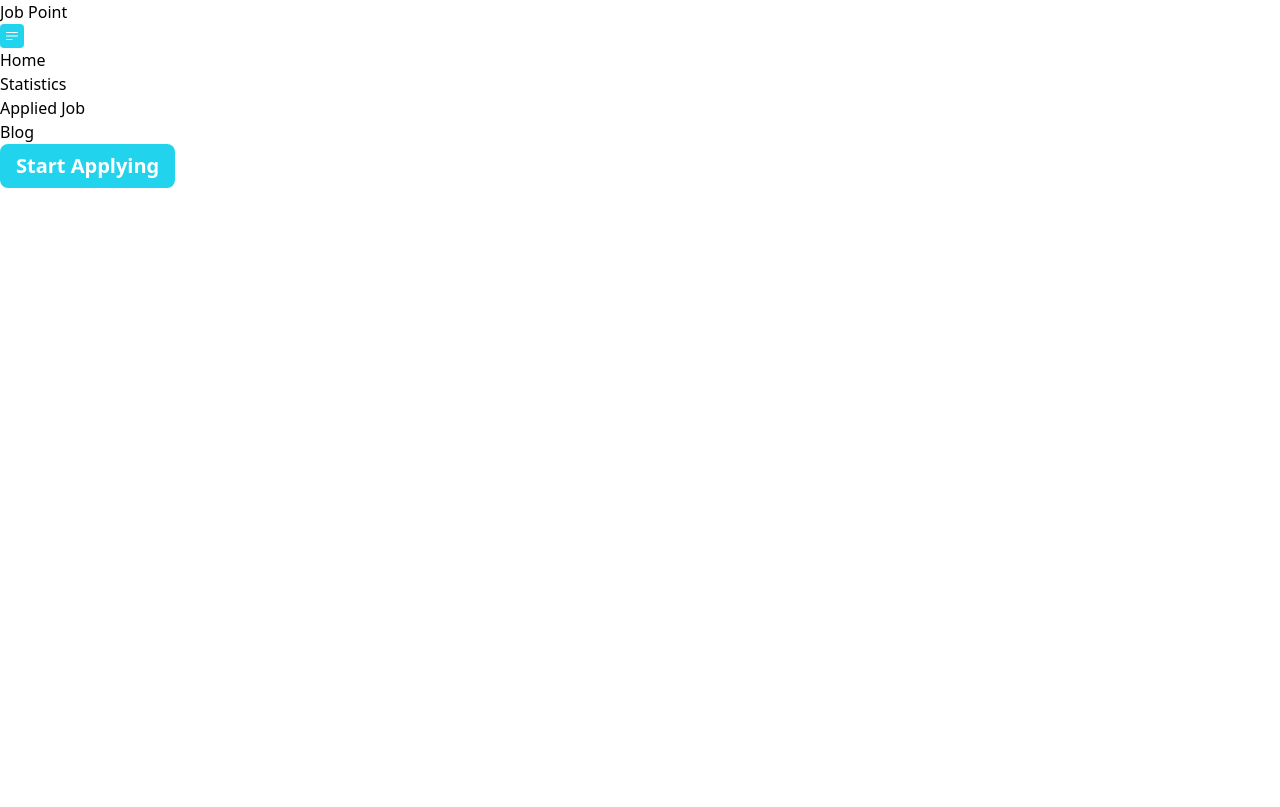
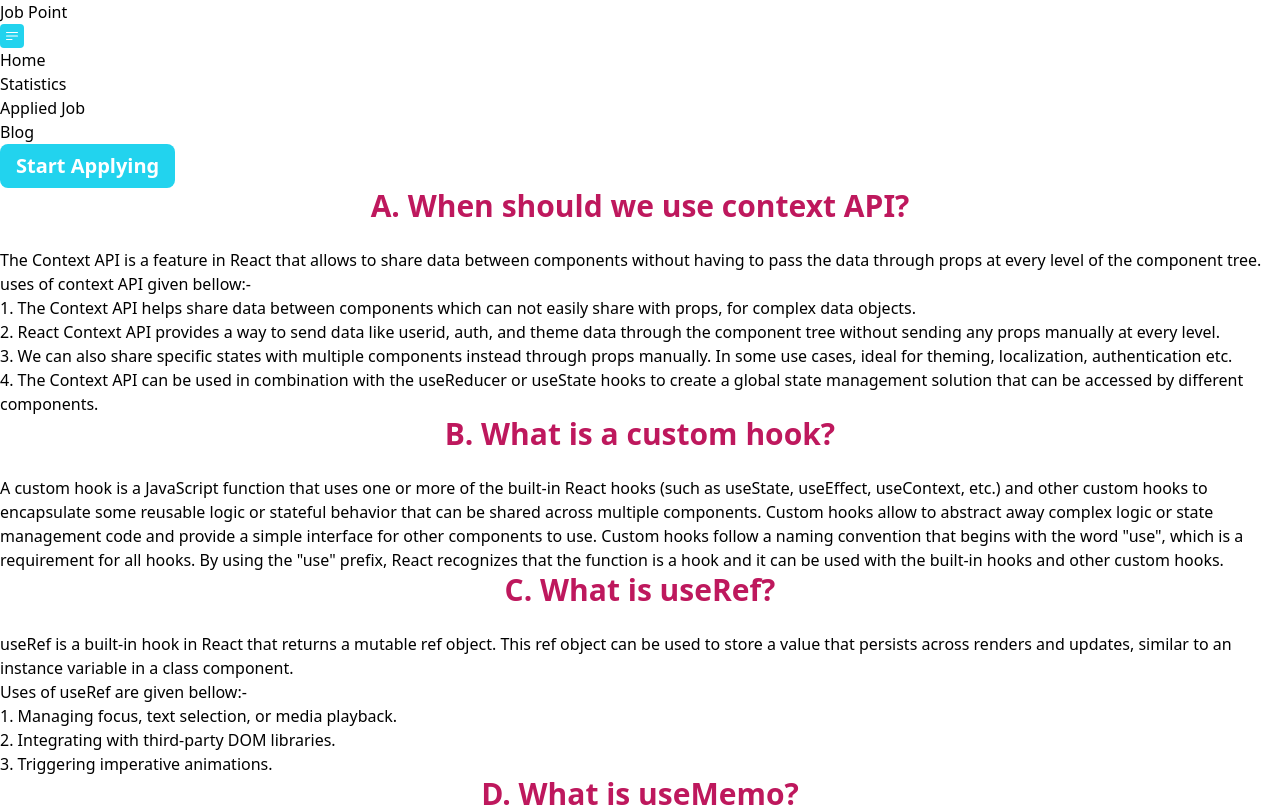
Before and after one commit to Hafizur27/job-point, a React (Vite) app: page /blog in a window 1280 px wide. Shown: the top 807 px of the page. Built offline with nearby package versions, Linux system fonts and the light colour scheme.

Commit message:
blog part done

```diff
--- a/src/components/Blog.jsx
+++ b/src/components/Blog.jsx
@@ -1,11 +1,59 @@
-import React from 'react';
+import React from "react";
 
 const Blog = () => {
-    return (
-        <div className='w-5/6 mx-auto'>
-            <p></p>
-        </div>
-    );
+  return (
+    <div className="w-5/6 mx-auto mt-10">
+      <h3 className="blogTitle">A. When should we use context API?</h3>
+      <p className="text-lg mb-6">
+        The Context API is a feature in React that allows to share data between
+        components without having to pass the data through props at every level
+        of the component tree.
+        <br /> uses of context API given bellow:- <br />
+        1. The Context API helps share data between components which can not
+        easily share with props, for complex data objects. <br />
+        2. React Context API provides a way to send data like userid, auth, and
+        theme data through the component tree without sending any props manually
+        at every level. <br /> 3. We can also share specific states with
+        multiple components instead through props manually. In some use cases,
+        ideal for theming, localization, authentication etc. <br /> 4. The
+        Context API can be used in combination with the useReducer or useState
+        hooks to create a global state management solution that can be accessed
+        by different components.{" "}
+      </p>
+      <h3 className="blogTitle">B. What is a custom hook?</h3>
+      <p className="text-lg mb-6">
+        A custom hook is a JavaScript function that uses one or more of the
+        built-in React hooks (such as useState, useEffect, useContext, etc.) and
+        other custom hooks to encapsulate some reusable logic or stateful
+        behavior that can be shared across multiple components. Custom hooks
+        allow to abstract away complex logic or state management code and
+        provide a simple interface for other components to use. Custom hooks
+        follow a naming convention that begins with the word "use", which is a
+        requirement for all hooks. By using the "use" prefix, React recognizes
+        that the function is a hook and it can be used with the built-in hooks
+        and other custom hooks.
+      </p>
+      <h3 className="blogTitle">C. What is useRef?</h3>
+      <p className="text-lg mb-6">
+        useRef is a built-in hook in React that returns a mutable ref object.
+        This ref object can be used to store a value that persists across
+        renders and updates, similar to an instance variable in a class
+        component. <br /> Uses of useRef are given bellow:- <br />
+        1. Managing focus, text selection, or media playback. <br />
+        2. Integrating with third-party DOM libraries. <br />
+        3. Triggering imperative animations.
+      </p>
+      <h3 className="blogTitle">D. What is useMemo?</h3>
+      <p className="text-lg">
+        useMemo is a React Hook that lets cache the result of a calculation
+        between re-renders. <br />
+        Uses of useMemo are given bellow:- <br /> 1. Skipping expensive
+        recalculations. <br /> 2. Skipping re-rendering of components <br />
+        3. Memoizing a dependency of another Hook <br />
+        4. Memoizing a function
+      </p>
+    </div>
+  );
 };
 
 export default Blog;
--- a/src/components/Statistics.jsx
+++ b/src/components/Statistics.jsx
@@ -1,14 +1,5 @@
 import React from "react";
-import {
-  ComposedChart,
-  Line,
-  Bar,
-  XAxis,
-  YAxis,
-  CartesianGrid,
-  Tooltip,
-  Legend,
-} from "recharts";
+import { ComposedChart,Line,Bar,XAxis,YAxis,CartesianGrid,Tooltip,Legend, ResponsiveContainer } from "recharts";
 
 const Statistics = () => {
   const data = [
@@ -55,9 +46,10 @@ const Statistics = () => {
   ];
   return (
     <>
-      <div className="w-5/6 mt-8 mx-auto flex justify-center">
-        <div>
-          <ComposedChart width={500} height={400} data={data}>
+    <div className="mt-8 flex justify-center">
+      <div style={{ minWidth: "350px" }}>
+        <ResponsiveContainer width="100%" height={400}>
+          <ComposedChart data={data}>
             <CartesianGrid stroke="#f5f5f5" />
             <XAxis dataKey="name" scale="band" />
             <YAxis />
@@ -66,12 +58,13 @@ const Statistics = () => {
             <Bar dataKey="mark" barSize={20} fill="#1b72e3" />
             <Line type="monotone" dataKey="result" stroke="#09e014" />
           </ComposedChart>
-        </div>
+        </ResponsiveContainer>
       </div>
-      <h2 className=" mt-2 text-3xl font-bold text-center">
-        Assignment <span className="text-red-500">Analytics</span>
-      </h2>
-    </>
+    </div>
+    <h2 className=" mt-2 text-3xl font-bold text-center">
+      Assignment <span className="text-red-500">Analytics</span>
+    </h2>
+  </>
   );
 };
 
--- a/src/index.css
+++ b/src/index.css
@@ -8,3 +8,6 @@
 .menu{
     @apply h-6 w-6 bg-cyan-400 text-white p-1 rounded;
 }
+.blogTitle{
+    @apply text-3xl font-bold text-center text-pink-700 mb-6;
+}
```
